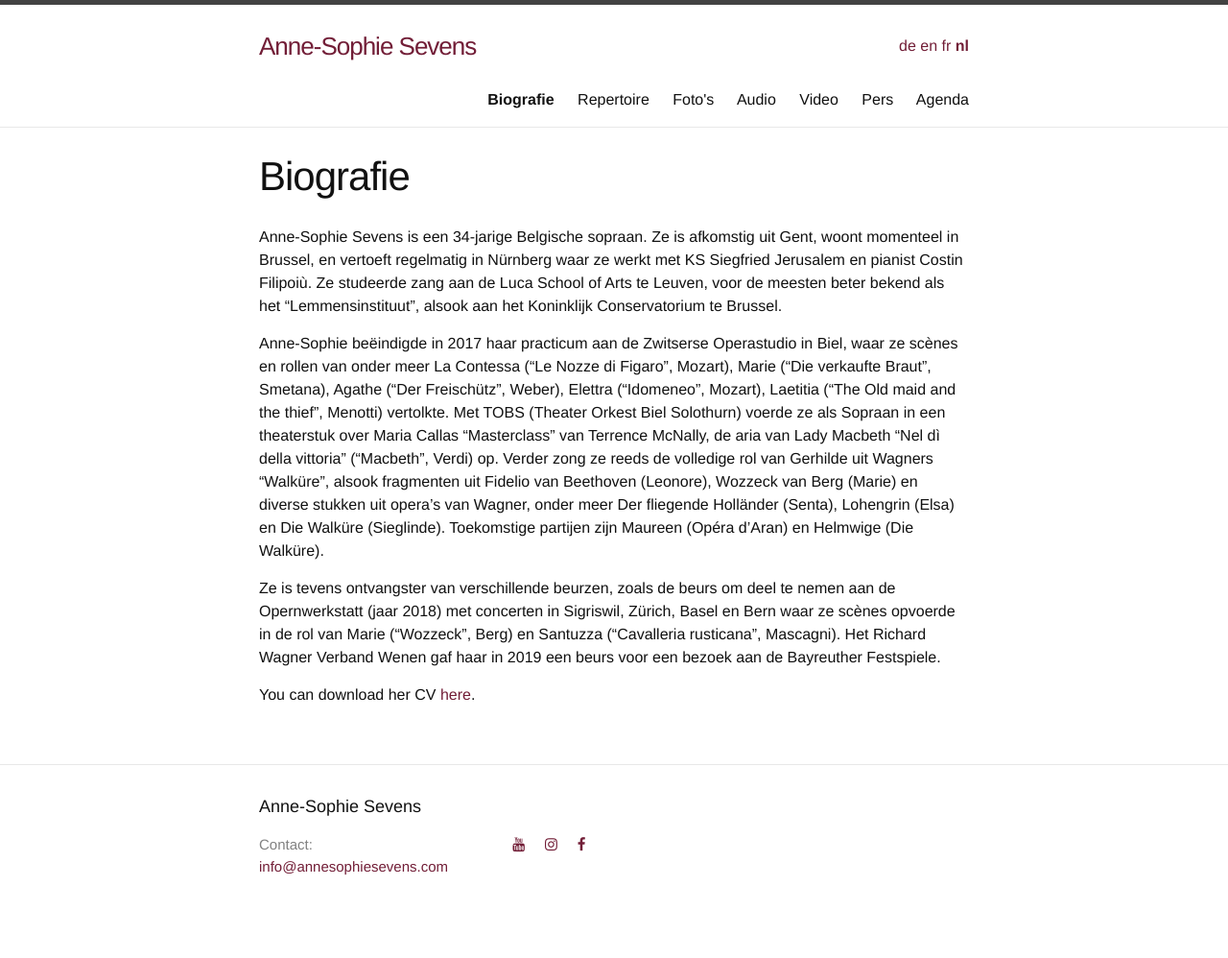
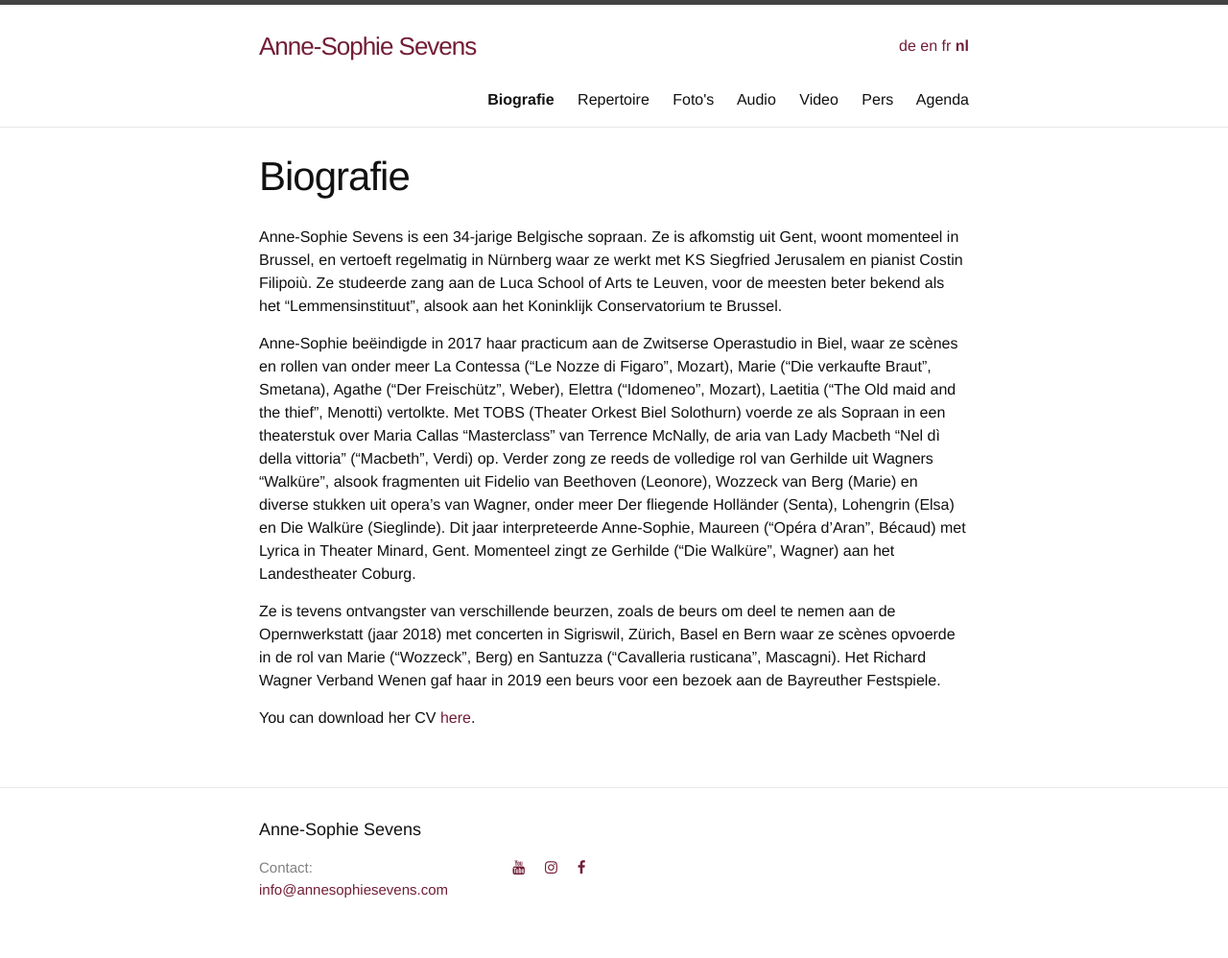
Before and after one commit to annesophie-sevens/annesophie-sevens.github.io, a Jekyll site: the page built from biography-nl.md, in a window 1280 px wide. Shown: the whole page at 96% size. Built offline with Jekyll 4.4.1, drawn with Linux system fonts in a browser that asks for light colours; nearby versions of some CDN libraries; before the commit the page ends 974 px from its top, so only the background shows below that.

Commit message:
Update biography-nl.md

```diff
--- a/biography-nl.md
+++ b/biography-nl.md
@@ -8,7 +8,7 @@ ref: biography
 ---
 Anne-Sophie Sevens is een 34-jarige Belgische sopraan. Ze is afkomstig uit Gent, woont momenteel in Brussel, en vertoeft regelmatig in Nürnberg waar ze werkt met KS Siegfried Jerusalem en pianist Costin Filipoiù. Ze studeerde zang aan de Luca School of Arts te Leuven, voor de meesten beter bekend als het “Lemmensinstituut”, alsook aan het Koninklijk Conservatorium te Brussel.
 
-Anne-Sophie beëindigde in 2017 haar practicum aan de Zwitserse Operastudio in Biel, waar ze scènes en rollen van onder meer La Contessa (“Le Nozze di Figaro”, Mozart), Marie (“Die verkaufte Braut”, Smetana), Agathe (“Der Freischütz”, Weber), Elettra (“Idomeneo”, Mozart), Laetitia (“The Old maid and the thief”, Menotti) vertolkte. Met TOBS (Theater Orkest Biel Solothurn) voerde ze als Sopraan in een theaterstuk over Maria Callas “Masterclass” van Terrence McNally, de aria van Lady Macbeth “Nel dì della vittoria” (“Macbeth”, Verdi) op. Verder zong ze reeds de volledige rol van Gerhilde uit Wagners “Walküre”, alsook fragmenten uit Fidelio van Beethoven (Leonore), Wozzeck van Berg (Marie) en diverse stukken uit opera’s van Wagner, onder meer Der fliegende Holländer (Senta), Lohengrin (Elsa) en Die Walküre (Sieglinde). Toekomstige partijen zijn Maureen (Opéra d’Aran) en Helmwige (Die Walküre).
+Anne-Sophie beëindigde in 2017 haar practicum aan de Zwitserse Operastudio in Biel, waar ze scènes en rollen van onder meer La Contessa (“Le Nozze di Figaro”, Mozart), Marie (“Die verkaufte Braut”, Smetana), Agathe (“Der Freischütz”, Weber), Elettra (“Idomeneo”, Mozart), Laetitia (“The Old maid and the thief”, Menotti) vertolkte. Met TOBS (Theater Orkest Biel Solothurn) voerde ze als Sopraan in een theaterstuk over Maria Callas “Masterclass” van Terrence McNally, de aria van Lady Macbeth “Nel dì della vittoria” (“Macbeth”, Verdi) op. Verder zong ze reeds de volledige rol van Gerhilde uit Wagners “Walküre”, alsook fragmenten uit Fidelio van Beethoven (Leonore), Wozzeck van Berg (Marie) en diverse stukken uit opera’s van Wagner, onder meer Der fliegende Holländer (Senta), Lohengrin (Elsa) en Die Walküre (Sieglinde). Dit jaar interpreteerde Anne-Sophie, Maureen ("Opéra d’Aran", Bécaud) met Lyrica in Theater Minard, Gent. Momenteel zingt ze Gerhilde ("Die Walküre", Wagner) aan het Landestheater Coburg.
 
 Ze is tevens ontvangster van verschillende beurzen, zoals de beurs om deel te nemen aan de Opernwerkstatt (jaar 2018) met concerten in Sigriswil, Zürich, Basel en Bern waar ze scènes opvoerde in de rol van Marie (“Wozzeck”, Berg) en Santuzza (“Cavalleria rusticana”, Mascagni). Het Richard Wagner Verband Wenen gaf haar in 2019 een beurs voor een bezoek aan de Bayreuther Festspiele.
 
```
